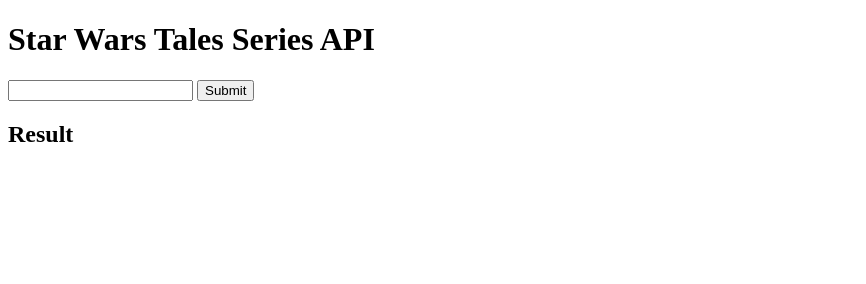
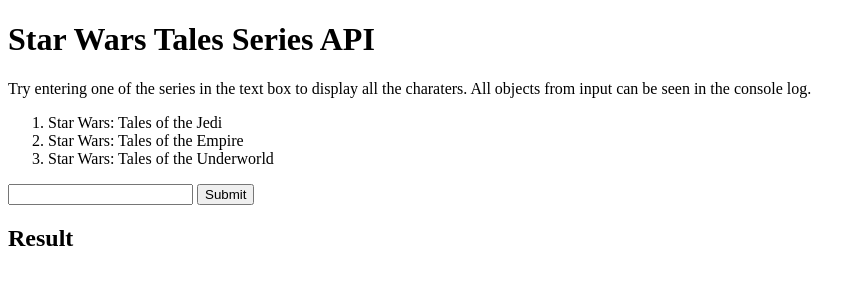
Before and after one commit to M-Ronny/star-wars-tales-series-api, a website: page public/index.html in a window 1280 px wide. Shown: the whole page, without its empty margins (0-866 px from the left). Drawn offline with Linux system fonts and the light colour scheme.

Commit message:
Updated index.html

```diff
--- a/public/index.html
+++ b/public/index.html
@@ -3,11 +3,16 @@
 <head>
     <meta charset="UTF-8">
     <meta name="viewport" content="width=device-width, initial-scale=1.0">
-    <title>Document</title>
+    <title>Star Wars Tales API</title>
 </head>
 <body>
     <h1>Star Wars Tales Series API</h1>
-
+    <span>Try entering one of the series in the text box to display all the charaters. All objects from input can be seen in the console log.</span>
+    <ol>
+        <li>Star Wars: Tales of the Jedi</li>
+        <li>Star Wars: Tales of the Empire</li>
+        <li>Star Wars: Tales of the Underworld</li>
+    </ol>
     <input type="text">
     <button>Submit</button>
 
```
